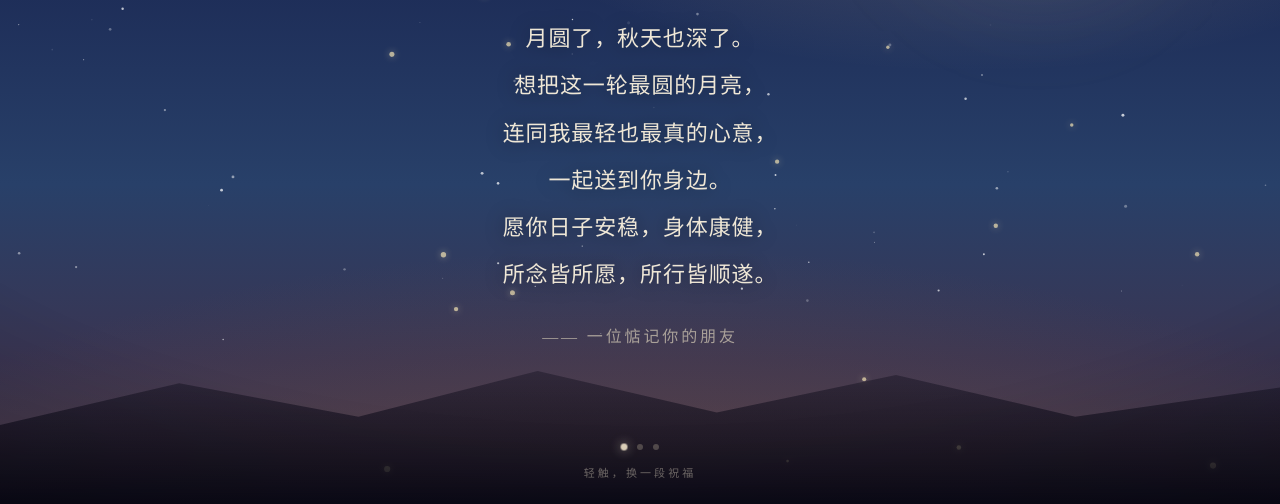
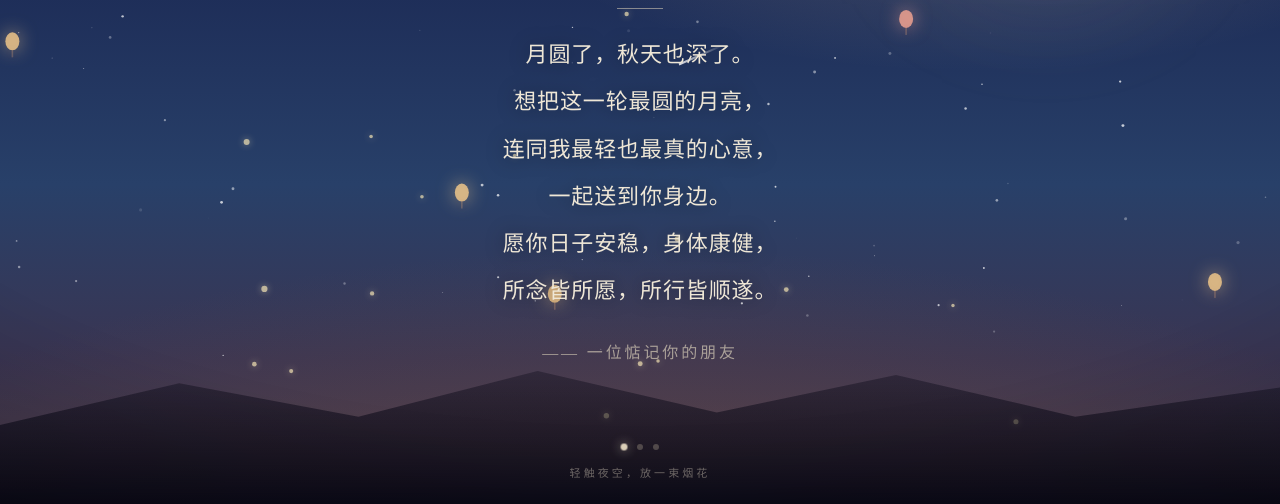
Before and after one commit to liu123585/liuyushan-site, a plain HTML site: page frontend/zq.html in a window 1280 px wide. Shown: the part 296-800 px from the top of the page. Drawn offline with Linux system fonts and the light colour scheme.

Commit message:
中秋祝福贺卡 加入真实粒子烟花+孔明灯互动

```diff
--- a/frontend/zq.html
+++ b/frontend/zq.html
@@ -9,13 +9,13 @@
 :root{--serif:"Songti SC","STSong","Noto Serif SC",serif;--kai:"Kaiti SC","STKaiti","KaiTi","楷体","Noto Serif SC",serif}
 html,body{height:100%;overflow:hidden;background:#16224a;font-family:var(--serif)}
 .bg{position:fixed;inset:0;z-index:0;background:
-  radial-gradient(70% 50% at 76% 16%,rgba(255,226,172,.24),transparent 60%),
+  radial-gradient(70% 50% at 76% 16%,rgba(255,226,172,.26),transparent 60%),
   radial-gradient(120% 80% at 50% 116%,rgba(130,86,62,.5),transparent 60%),
   linear-gradient(180deg,#16224a 0%,#1d2c57 34%,#284069 60%,#3a3552 82%,#4a3a48 100%)}
 #sky{position:fixed;inset:0;z-index:1;pointer-events:none}
-.moon{position:fixed;top:11%;right:13%;z-index:2;width:clamp(96px,19vw,150px);aspect-ratio:1;border-radius:50%;
+.moon{position:fixed;top:10%;right:12%;z-index:2;width:clamp(100px,20vw,160px);aspect-ratio:1;border-radius:50%;
   background:radial-gradient(circle at 38% 36%,#fdf8ee,#efe5d2 58%,#ddd0b6 100%);
-  box-shadow:0 0 56px 16px rgba(247,235,212,.22),0 0 140px 50px rgba(247,235,212,.1);
+  box-shadow:0 0 60px 18px rgba(247,235,212,.24),0 0 150px 54px rgba(247,235,212,.1);
   animation:breathe 9s ease-in-out infinite}
 @keyframes breathe{0%,100%{transform:translateY(0)}50%{transform:translateY(-10px)}}
 .moon::after{content:"";position:absolute;inset:0;border-radius:50%;
@@ -23,25 +23,21 @@ html,body{height:100%;overflow:hidden;background:#16224a;font-family:var(--serif
 .hills{position:fixed;left:0;right:0;bottom:0;z-index:2;height:26vh;pointer-events:none;
   background:linear-gradient(180deg,rgba(10,12,30,0),rgba(8,8,22,.96));
   clip-path:polygon(0 62%,14% 42%,28% 58%,42% 36%,56% 56%,70% 38%,84% 58%,100% 44%,100% 100%,0 100%)}
-.vignette{position:fixed;inset:0;z-index:5;pointer-events:none;background:radial-gradient(130% 100% at 50% 40%,transparent 50%,rgba(0,0,0,.45))}
+.vignette{position:fixed;inset:0;z-index:5;pointer-events:none;background:radial-gradient(130% 100% at 50% 40%,transparent 50%,rgba(0,0,0,.42))}
+#fx{position:fixed;inset:0;z-index:6;pointer-events:none}
 
-.card{position:fixed;left:0;right:0;top:50%;transform:translateY(-54%);z-index:4;padding:0 11%;text-align:center;pointer-events:none}
+.card{position:fixed;left:0;right:0;top:52%;transform:translateY(-54%);z-index:4;padding:0 11%;text-align:center;pointer-events:none}
 .title{font-family:var(--serif);font-weight:600;font-size:clamp(40px,12vw,78px);letter-spacing:.16em;color:#f4ecd8;
   text-shadow:0 2px 40px rgba(0,0,0,.45),0 0 60px rgba(255,228,178,.25);transition:opacity 1s ease,transform 1s ease}
-.sub{margin-top:14px;font-family:var(--serif);font-size:clamp(13px,3.6vw,17px);letter-spacing:.4em;color:rgba(236,224,200,.72);
-  transition:opacity 1s ease .1s}
+.sub{margin-top:14px;font-family:var(--serif);font-size:clamp(13px,3.6vw,17px);letter-spacing:.4em;color:rgba(236,224,200,.72);transition:opacity 1s ease .1s}
 .rule{width:46px;height:1px;background:rgba(240,226,196,.5);margin:22px auto;transition:opacity 1s ease .15s}
-.body{font-family:var(--kai);font-size:clamp(16px,4.6vw,22px);line-height:2.15;color:#efe7d6;letter-spacing:.04em;
-  text-shadow:0 1px 20px rgba(0,0,0,.4);transition:opacity 1s ease .2s}
-.sign{margin-top:24px;font-family:var(--kai);font-size:clamp(13px,3.4vw,16px);color:rgba(214,204,182,.7);letter-spacing:.18em;
-  transition:opacity 1s ease .3s}
+.body{font-family:var(--kai);font-size:clamp(16px,4.6vw,22px);line-height:2.15;color:#efe7d6;letter-spacing:.04em;text-shadow:0 1px 20px rgba(0,0,0,.4);transition:opacity 1s ease .2s}
+.sign{margin-top:24px;font-family:var(--kai);font-size:clamp(13px,3.4vw,16px);color:rgba(214,204,182,.7);letter-spacing:.18em;transition:opacity 1s ease .3s}
 .fade{opacity:0!important;transform:translateY(10px)}
-
 .dots{position:fixed;bottom:54px;left:0;right:0;z-index:4;display:flex;justify-content:center;gap:10px}
 .dot{width:6px;height:6px;border-radius:50%;background:rgba(240,226,196,.25);transition:.5s}
 .dot.on{background:rgba(245,232,205,.9);box-shadow:0 0 9px rgba(245,232,205,.6);transform:scale(1.15)}
-.hint{position:fixed;bottom:24px;left:0;right:0;z-index:4;text-align:center;font-family:var(--serif);
-  font-size:11px;color:rgba(206,198,182,.5);letter-spacing:.28em;opacity:0;animation:fin 2s ease 1.8s forwards}
+.hint{position:fixed;bottom:24px;left:0;right:0;z-index:4;text-align:center;font-family:var(--serif);font-size:11px;color:rgba(206,198,182,.5);letter-spacing:.28em;opacity:0;animation:fin 2s ease 1.8s forwards}
 @keyframes fin{to{opacity:1}}
 </style>
 </head>
@@ -51,6 +47,7 @@ html,body{height:100%;overflow:hidden;background:#16224a;font-family:var(--serif
 <div class="moon"></div>
 <div class="hills"></div>
 <div class="vignette"></div>
+<canvas id="fx"></canvas>
 
 <div class="card" id="card">
   <div class="title" id="title">中秋快乐</div>
@@ -61,77 +58,77 @@ html,body{height:100%;overflow:hidden;background:#16224a;font-family:var(--serif
 </div>
 
 <div class="dots" id="dots"></div>
-<div class="hint">轻触，换一段祝福</div>
+<div class="hint">轻触夜空，放一束烟花</div>
 
 <script>
 const cards=[
-  {title:"中秋快乐",sub:"致 最牵挂的你",body:[
-    "月圆了，秋天也深了。",
-    "想把这一轮最圆的月亮，",
-    "连同我最轻也最真的心意，",
-    "一起送到你身边。",
-    "愿你日子安稳，身体康健，",
-    "所念皆所愿，所行皆顺遂。"
-  ],sign:"—— 一位惦记你的朋友"},
-  {title:"月圆人安",sub:"写在中秋这一夜",body:[
-    "不是每个节日都要热闹，",
-    "但只要你想，",
-    "我这边的月亮和祝福，",
-    "一直都给你留着。",
-    "愿你今夜好梦，",
-    "明日也无忧。"
-  ],sign:"—— 遥寄此心"},
-  {title:"见字如面",sub:"送你一轮月",body:[
-    "隔着屏幕说句中秋快乐，",
-    "好像有点轻，",
-    "可我已经把最圆的月亮收好，",
-    "连同这句惦记，一并发给你。",
-    "愿你被这世间的温柔，",
-    "慢慢地，好好地填满。"
-  ],sign:"—— 祝你平安喜乐"}
+  {title:"中秋快乐",sub:"致 最牵挂的你",body:["月圆了，秋天也深了。","想把这一轮最圆的月亮，","连同我最轻也最真的心意，","一起送到你身边。","愿你日子安稳，身体康健，","所念皆所愿，所行皆顺遂。"],sign:"—— 一位惦记你的朋友"},
+  {title:"月圆人安",sub:"写在中秋这一夜",body:["不是每个节日都要热闹，","但只要你想，","我这边的月亮和祝福，","一直都给你留着。","愿你今夜好梦，","明日也无忧。"],sign:"—— 遥寄此心"},
+  {title:"见字如面",sub:"送你一轮月",body:["隔着屏幕说句中秋快乐，","好像有点轻，","可我已经把最圆的月亮收好，","连同这句惦记，一并发给你。","愿你被这世间的温柔，","慢慢地，好好地填满。"],sign:"—— 祝你平安喜乐"}
 ];
-
-const titleEl=document.getElementById('title'),subEl=document.getElementById('sub'),
-      ruleEl=document.getElementById('rule'),bodyEl=document.getElementById('body'),
-      signEl=document.getElementById('sign'),dotsEl=document.getElementById('dots'),cardEl=document.getElementById('card');
+const titleEl=document.getElementById('title'),subEl=document.getElementById('sub'),ruleEl=document.getElementById('rule'),
+      bodyEl=document.getElementById('body'),signEl=document.getElementById('sign'),dotsEl=document.getElementById('dots');
 let i=0,timer=null;
-
 cards.forEach((_,k)=>{const d=document.createElement('div');d.className='dot'+(k===0?' on':'');dotsEl.appendChild(d);});
 const dotEls=[...dotsEl.children];
-
-function render(){const c=cards[i];
-  [titleEl,subEl,ruleEl,bodyEl,signEl].forEach(e=>e.classList.add('fade'));
-  setTimeout(()=>{
-    titleEl.textContent=c.title;subEl.textContent=c.sub;
-    bodyEl.innerHTML=c.body.map(t=>'<div>'+t+'</div>').join('');
-    signEl.textContent=c.sign;
-    [titleEl,subEl,ruleEl,bodyEl,signEl].forEach(e=>e.classList.remove('fade'));
-    dotEls.forEach((d,k)=>d.classList.toggle('on',k===i));
-  },420);
-}
+function render(){const c=cards[i];[titleEl,subEl,ruleEl,bodyEl,signEl].forEach(e=>e.classList.add('fade'));
+  setTimeout(()=>{titleEl.textContent=c.title;subEl.textContent=c.sub;bodyEl.innerHTML=c.body.map(t=>'<div>'+t+'</div>').join('');signEl.textContent=c.sign;
+    [titleEl,subEl,ruleEl,bodyEl,signEl].forEach(e=>e.classList.remove('fade'));dotEls.forEach((d,k)=>d.classList.toggle('on',k===i));},420);}
 function next(){i=(i+1)%cards.length;render();}
-
-document.body.addEventListener('pointerdown',()=>{next();restart();});
-function restart(){clearInterval(timer);timer=setInterval(next,7000);}
+function restart(){clearInterval(timer);timer=setInterval(next,8000);}
+document.body.addEventListener('pointerdown',e=>{burst(e.clientX*DPR,e.clientY*DPR);next();restart();});
 render();restart();
 
-/* 星空 + 稀疏落桂 + 偶发流星 */
+/* ===== 背景天空：星空 / 落桂 / 流星 / 飘升孔明灯 ===== */
 const cv=document.getElementById('sky'),ctx=cv.getContext('2d');let W,H,DPR;
 function rs(){DPR=Math.min(devicePixelRatio||1,2);W=cv.width=innerWidth*DPR;H=cv.height=innerHeight*DPR;cv.style.width=innerWidth+'px';cv.style.height=innerHeight+'px';}
 rs();addEventListener('resize',rs);
-const stars=[];const starN=Math.max(60,Math.round(innerWidth*innerHeight/7000));for(let k=0;k<starN;k++)stars.push({x:Math.random()*W,y:Math.random()*H*0.8,r:(Math.random()*1.3+0.3)*DPR,ph:Math.random()*6.28,sp:Math.random()*0.02+0.005});
-const petals=[];for(let k=0;k<22;k++)petals.push({x:Math.random()*W,y:Math.random()*H,vx:(Math.random()-0.5)*0.3*DPR,vy:(Math.random()*0.5+0.35)*DPR,r:(Math.random()*1.8+1.3)*DPR,ph:Math.random()*6.28,s:Math.random()*0.02+0.01});
+const starN=Math.max(70,Math.round(innerWidth*innerHeight/6500));
+const stars=[];for(let k=0;k<starN;k++)stars.push({x:Math.random()*W,y:Math.random()*H*0.82,r:(Math.random()*1.3+0.3)*DPR,ph:Math.random()*6.28,sp:Math.random()*0.02+0.005});
+const petals=[];for(let k=0;k<24;k++)petals.push({x:Math.random()*W,y:Math.random()*H,vx:(Math.random()-0.5)*0.3*DPR,vy:(Math.random()*0.5+0.35)*DPR,r:(Math.random()*1.8+1.3)*DPR,ph:Math.random()*6.28,s:Math.random()*0.02+0.01});
+const lanterns=[];for(let k=0;k<5;k++)lanterns.push(newLantern(true));
+function newLantern(rand){return{x:Math.random()*W,y:rand?Math.random()*H:H+20*DPR,vy:-(0.25+Math.random()*0.25)*DPR,sw:Math.random()*6.28,col:Math.random()<0.5?'255,210,140':'255,170,150'};}
 const meteors=[];
-function frame(){
+function skyFrame(){
   ctx.clearRect(0,0,W,H);
   for(const s of stars){s.ph+=s.sp;const a=0.3+Math.sin(s.ph)*0.45;ctx.globalAlpha=Math.max(0,a);ctx.fillStyle='#fff';ctx.beginPath();ctx.arc(s.x,s.y,s.r,0,6.28);ctx.fill();}
   ctx.globalAlpha=1;
-  if(Math.random()<0.012&&meteors.length<2){const L=Math.random()<0.5;meteors.push({x:L?-60*DPR:W+60*DPR,y:Math.random()*H*0.4,vx:(L?1:-1)*(7+Math.random()*4)*DPR,vy:(3+Math.random()*2.4)*DPR});}
+  if(Math.random()<0.01&&meteors.length<2){const L=Math.random()<0.5;meteors.push({x:L?-60*DPR:W+60*DPR,y:Math.random()*H*0.4,vx:(L?1:-1)*(7+Math.random()*4)*DPR,vy:(3+Math.random()*2.4)*DPR});}
   for(let m=meteors.length-1;m>=0;m--){const o=meteors[m];o.x+=o.vx;o.y+=o.vy;const g=ctx.createLinearGradient(o.x,o.y,o.x-o.vx*5,o.y-o.vy*5);g.addColorStop(0,'rgba(255,255,255,.9)');g.addColorStop(1,'rgba(255,255,255,0)');ctx.strokeStyle=g;ctx.lineWidth=2*DPR;ctx.beginPath();ctx.moveTo(o.x,o.y);ctx.lineTo(o.x-o.vx*5,o.y-o.vy*5);ctx.stroke();if(o.x<-100*DPR||o.x>W+100*DPR||o.y>H)meteors.splice(m,1);}
   for(const p of petals){p.ph+=p.s;p.x+=p.vx+Math.sin(p.ph)*0.5*DPR;p.y+=p.vy;ctx.globalAlpha=0.8;ctx.fillStyle='rgba(245,228,180,.85)';ctx.shadowColor='rgba(245,228,180,.7)';ctx.shadowBlur=7*DPR;ctx.beginPath();ctx.arc(p.x,p.y,p.r,0,6.28);ctx.fill();if(p.y>H+10*DPR){p.y=-10*DPR;p.x=Math.random()*W;}}
-  ctx.globalAlpha=1;ctx.shadowBlur=0;requestAnimationFrame(frame);
+  ctx.shadowBlur=0;
+  for(const l of lanterns){l.y+=l.vy;l.sw+=0.02;const x=l.x+Math.sin(l.sw)*8*DPR;ctx.globalAlpha=0.85;ctx.fillStyle='rgba('+l.col+',.9)';ctx.shadowColor='rgba('+l.col+',.8)';ctx.shadowBlur=18*DPR;
+    ctx.beginPath();ctx.ellipse(x,l.y,7*DPR,9*DPR,0,0,6.28);ctx.fill();
+    ctx.globalAlpha=0.5;ctx.fillStyle='rgba(255,180,120,.5)';ctx.fillRect(x-0.8*DPR,l.y+9*DPR,1.6*DPR,7*DPR);
+    if(l.y<-20*DPR)Object.assign(l,newLantern(false));}
+  ctx.globalAlpha=1;ctx.shadowBlur=0;requestAnimationFrame(skyFrame);
 }
-frame();
+skyFrame();
+
+/* ===== 烟花：真实粒子 + 拖尾 + 重力 ===== */
+const fx=document.getElementById('fx'),fctx=fx.getContext('2d');let FW,FH;
+function frs(){FW=fx.width=innerWidth*DPR;FH=fx.height=innerHeight*DPR;fx.style.width=innerWidth+'px';fx.style.height=innerHeight+'px';}
+frs();addEventListener('resize',frs);
+const palette=['246,210,138','255,155,176','255,255,255','159,224,192','255,200,120'];
+const sparks=[];
+function burst(x,y){const col=palette[Math.floor(Math.random()*palette.length)];const n=72;
+  for(let k=0;k<n;k++){const a=Math.PI*2*k/n+Math.random()*0.2,sp=(Math.random()*3.2+1.6)*DPR;
+    sparks.push({x,y,vx:Math.cos(a)*sp,vy:Math.sin(a)*sp,col,life:1,trail:[]});}}
+function autoBurst(){burst((0.2+Math.random()*0.6)*FW,(0.15+Math.random()*0.35)*FH);}
+setInterval(autoBurst,6500);
+function fxFrame(){
+  fctx.clearRect(0,0,FW,FH);
+  for(let k=sparks.length-1;k>=0;k--){const p=sparks[k];p.trail.push({x:p.x,y:p.y});if(p.trail.length>7)p.trail.shift();
+    p.vx*=0.985;p.vy=p.vy*0.985+0.045*DPR;p.x+=p.vx;p.y+=p.vy;p.life-=0.012;
+    if(p.life<=0||p.y>fh_top()){sparks.splice(k,1);continue;}
+    for(let t=1;t<p.trail.length;t++){const a=p.trail[t-1],b=p.trail[t],al=p.life*(t/p.trail.length);
+      fctx.strokeStyle='rgba('+p.col+','+al+')';fctx.lineWidth=1.6*DPR;fctx.beginPath();fctx.moveTo(a.x,a.y);fctx.lineTo(b.x,b.y);fctx.stroke();}
+    fctx.globalAlpha=Math.max(0,p.life);fctx.fillStyle='rgba('+p.col+',1)';fctx.shadowColor='rgba('+p.col+',.9)';fctx.shadowBlur=8*DPR;
+    fctx.beginPath();fctx.arc(p.x,p.y,1.8*DPR,0,6.28);fctx.fill();}
+  fctx.globalAlpha=1;fctx.shadowBlur=0;requestAnimationFrame(fxFrame);
+}
+function fh_top(){return FH;}
+fxFrame();
 </script>
 </body>
 </html>
```
